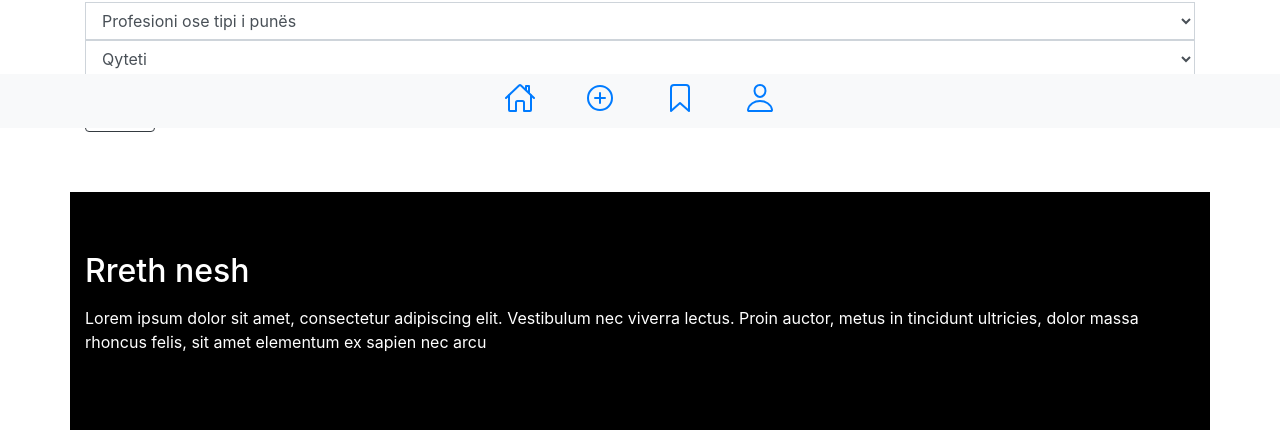
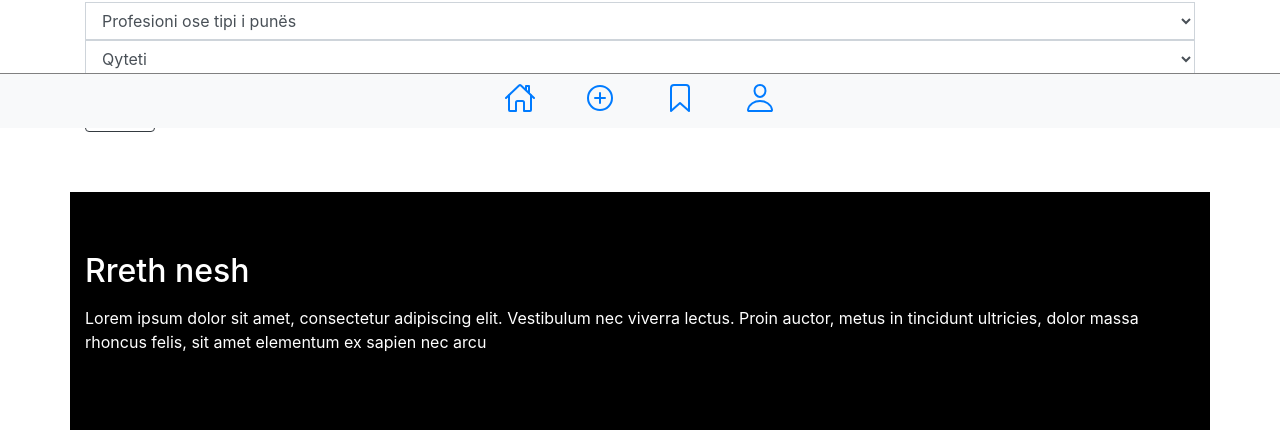
Before and after one commit to argentzani/logo, a plain HTML site: page index.html in a window 1280 px wide. Shown: the part 672-1102 px from the top of the page. Drawn offline with nearby package versions, Linux system fonts and the light colour scheme.

Commit message:
Update style.css

```diff
--- a/style.css
+++ b/style.css
@@ -23,7 +23,11 @@ a{
 }
 
 .bottom-bar{
+    border-top: 1px solid gray;
     text-align: center;
+    background-color: rgba(255, 255, 255, 0.7);
+      -webkit-backdrop-filter: blur(10px);
+      backdrop-filter: blur(10px);
 }
 
 .kategori{
```
